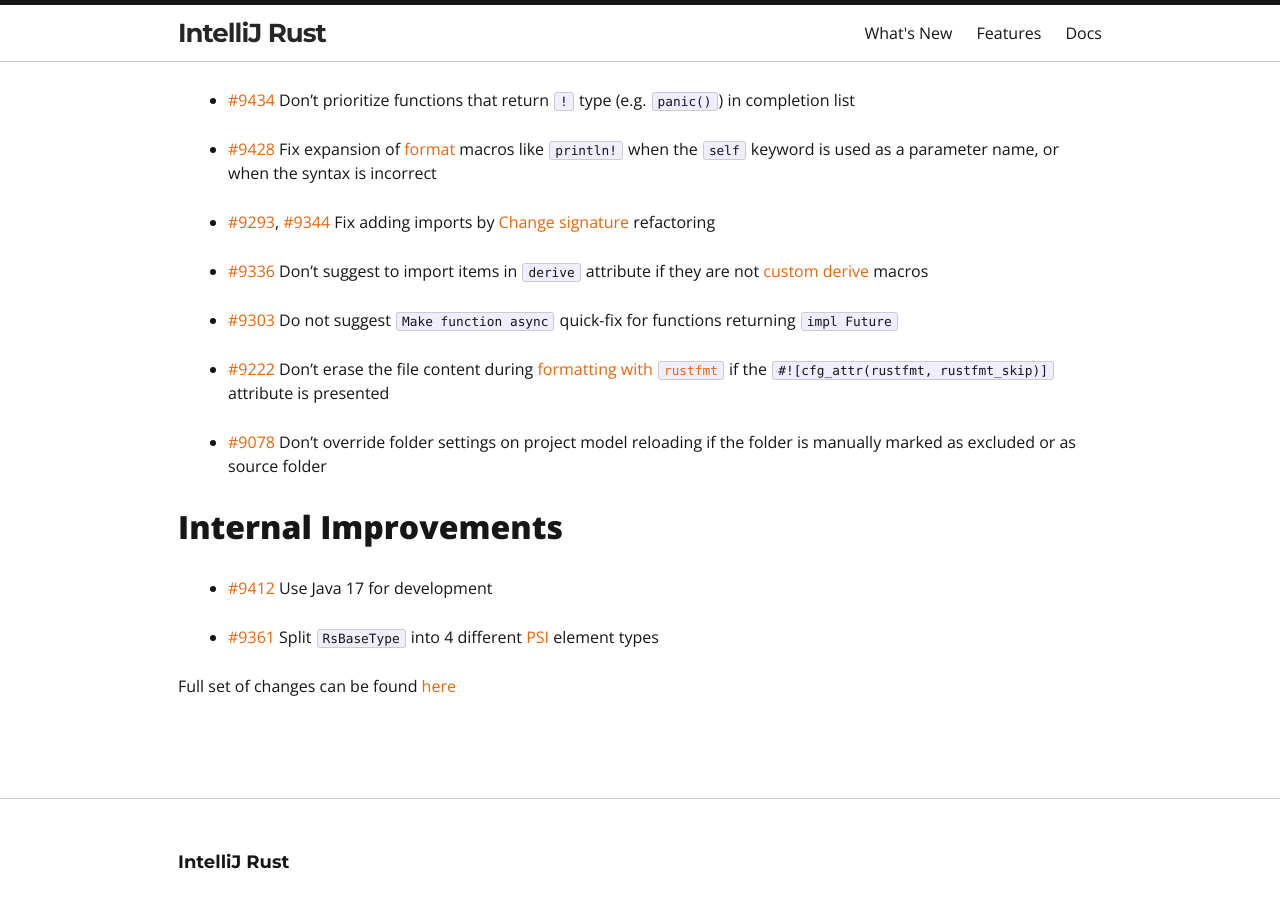
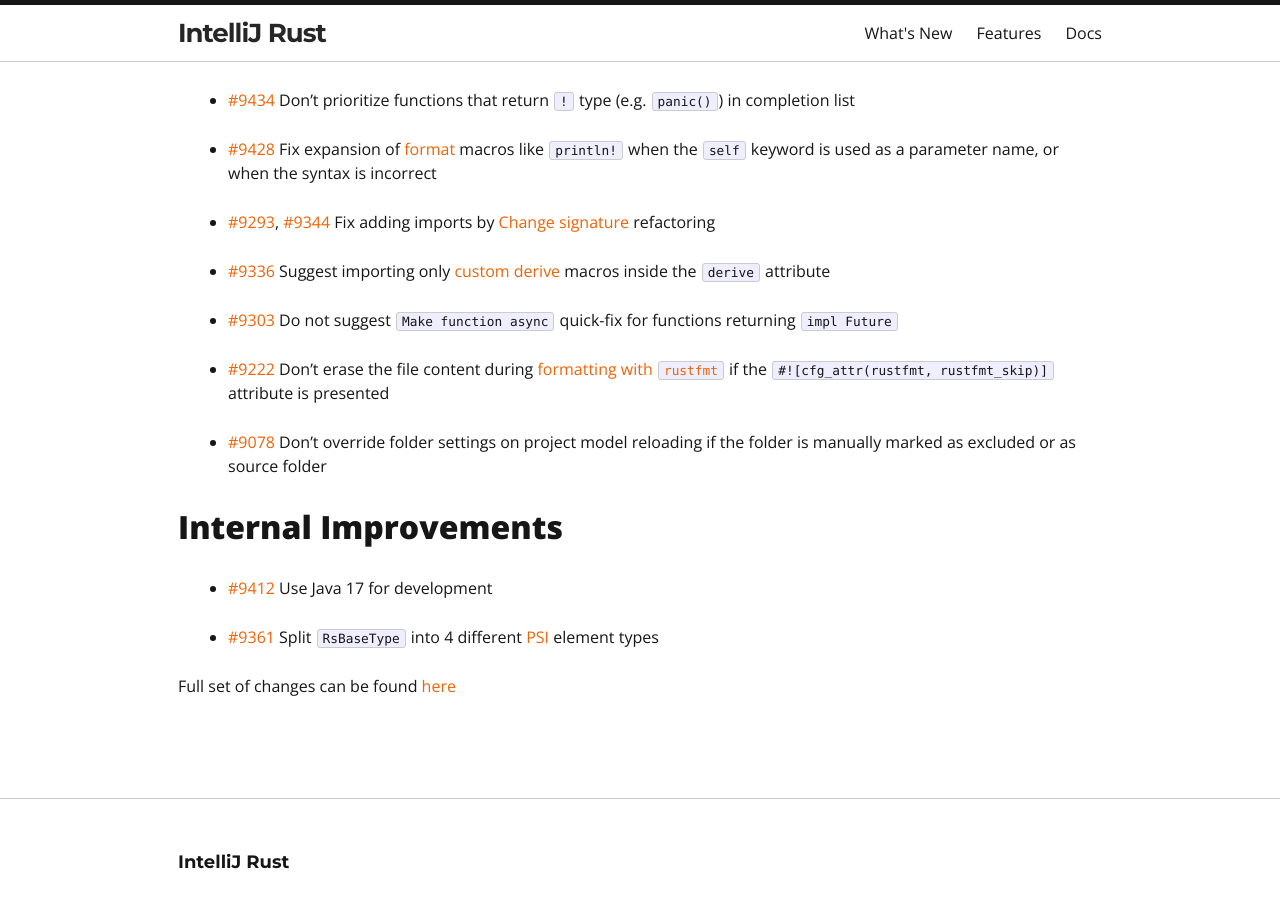
Before and after one commit to intellij-rust/intellij-rust.github.io, a Jekyll site: the page built from _posts/2022-10-10-changelog-180.markdown, in a window 1280 px wide and 900 px high, scrolled down 1181 px. Built offline with Jekyll 4.4.1, drawn with Linux system fonts in a browser that asks for light colours; nearby versions of some CDN libraries; some web fonts are replaced.

Commit message:
Update _posts/2022-10-10-changelog-180.markdown
Co-authored-by: Artem Mukhin <ortem00@gmail.com>

```diff
--- a/_posts/2022-10-10-changelog-180.markdown
+++ b/_posts/2022-10-10-changelog-180.markdown
@@ -49,7 +49,7 @@
 
 * [#9293], [#9344] Fix adding imports by [Change signature](https://plugins.jetbrains.com/plugin/8182-rust/docs/rust-refactorings.html#change-sign) refactoring
 
-* [#9336] Don't suggest to import items in `derive` attribute if they are not [custom derive] macros
+* [#9336] Suggest importing only [custom derive] macros inside the `derive` attribute
 
 * [#9303] Do not suggest `Make function async` quick-fix for functions returning `impl Future`
 
```
